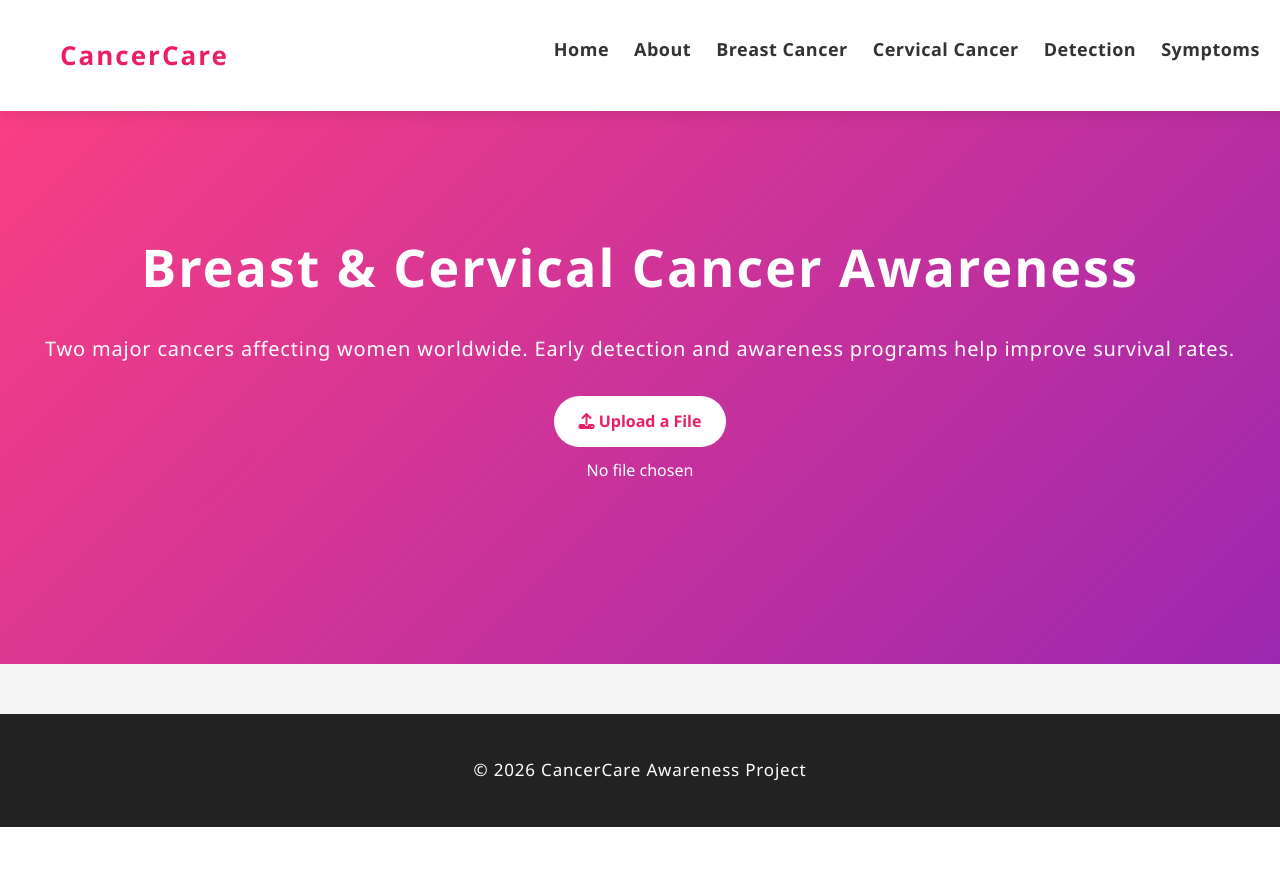
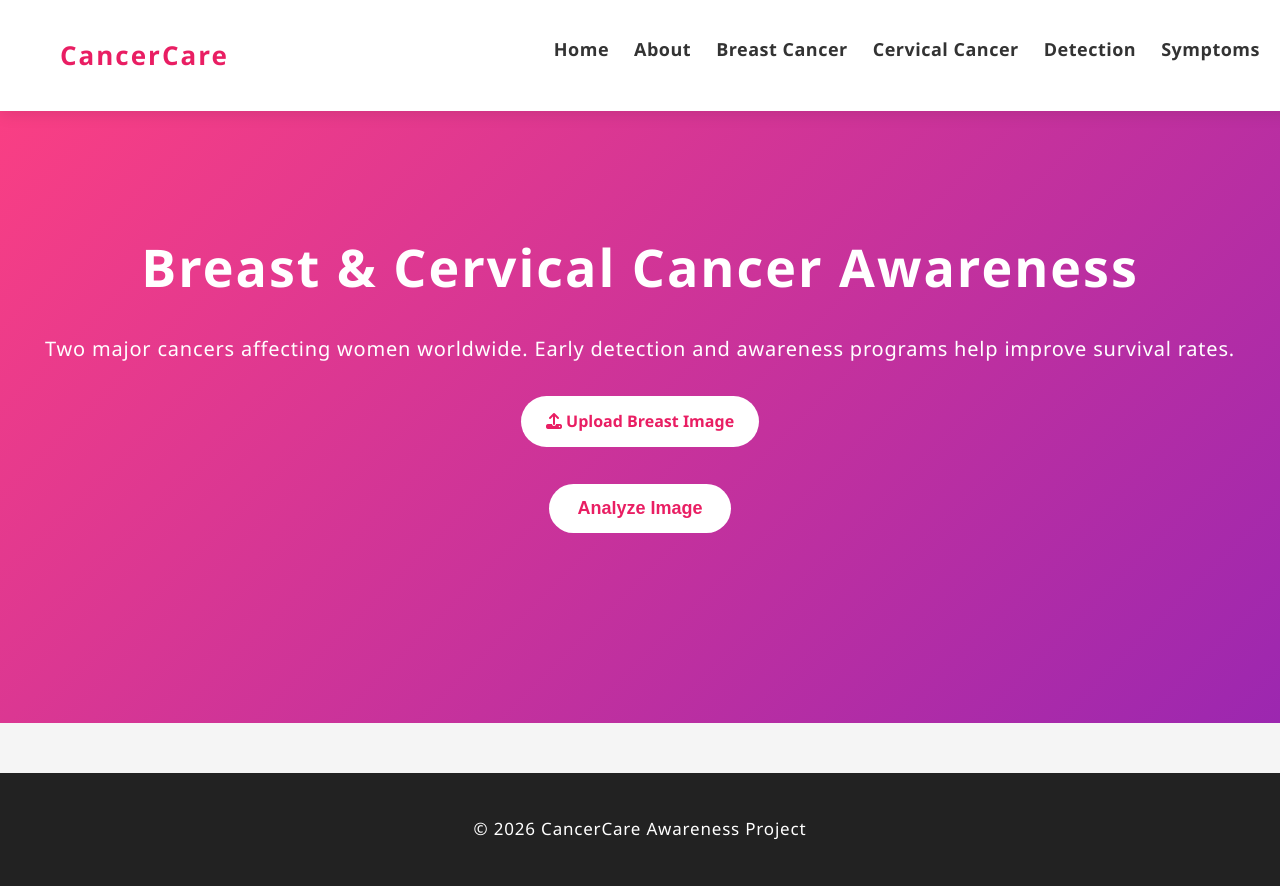
Before and after one commit to poodlepie4/breast_cancer, a Flask app: page / in a window 1280 px wide. Before the commit the page ends 827 px from the top, so only its background shows below. Run offline with Flask 3, Linux system fonts and the light colour scheme.

Commit message:
index.html

```diff
--- a/templates/index.html
+++ b/templates/index.html
@@ -215,11 +215,30 @@ footer {
   <p>Two major cancers affecting women worldwide. Early detection and awareness programs help improve survival rates.</p>
 
   <!-- FILE UPLOAD -->
-  <div class="file-upload">
-    <label class="file-upload-label" for="fileInput"><i class="fa fa-upload"></i> Upload a File</label>
-    <input type="file" id="fileInput">
-    <div class="file-name" id="fileName">No file chosen</div>
-  </div>
+  <form action="/predict" method="post" enctype="multipart/form-data">
+
+<div class="file-upload">
+
+<label class="file-upload-label">
+<i class="fa fa-upload"></i> Upload Breast Image
+<input type="file" name="image" accept="image/*" required>
+</label>
+
+<br><br>
+
+<button class="btn btn-primary" type="submit">
+Analyze Image
+</button>
+
+</div>
+
+</form>
+
+{% if prediction %}
+
+<h2 style="margin-top:20px;">Result: {{ prediction }}</h2>
+
+{% endif %}
 </section>
 
 <!-- ABOUT -->
```
